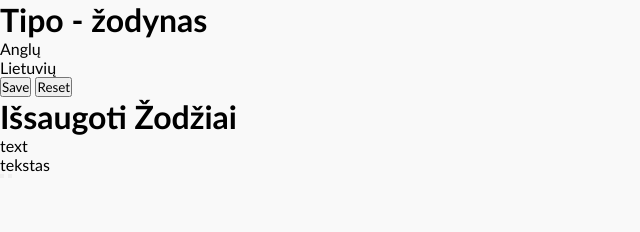
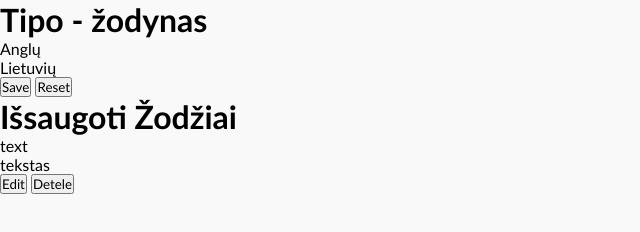
Before and after one commit to AugisKo/front-end-28bit-zodynas, a website with bundled scripts: page index.html in a window 1280 px wide. Shown: the whole page, without its empty margins (0-640 px from the left). Built offline with nearby package versions, Linux system fonts and the light colour scheme.

Commit message:
html updt 1

```diff
--- a/index.html
+++ b/index.html
@@ -33,8 +33,8 @@
                 <div class="ltu_txt">tekstas</div>
             </div>
             <div class="btn2">
-                <button class="fas fa-pen"> </button>
-                <button class="fas fa-trash-alt"> </button>
+                <button class="fas fa-pen">Edit</button>
+                <button class="fas fa-trash-alt">Detele</button>
             </div>
         </div>
     </div>
```
